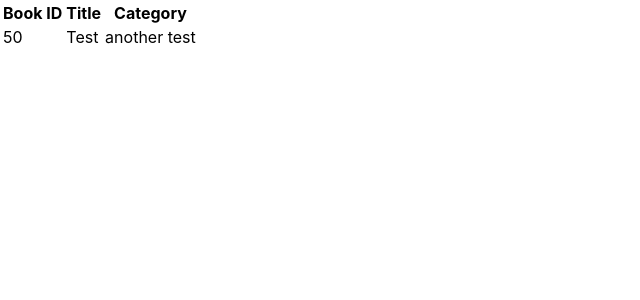
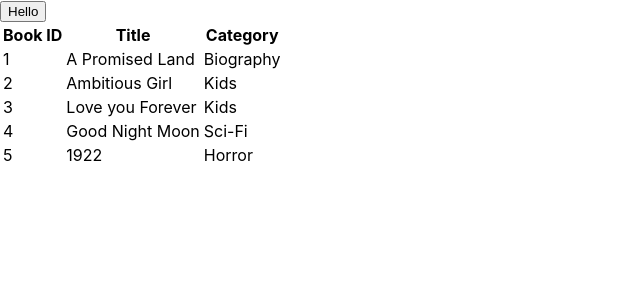
Before and after one commit to MarilenaRoque/magic-books, a React (Create React App) app: page / in a window 1280 px wide. Shown: the top 300 px of the page, without its empty margins (0-640 px from the left). Built offline with nearby package versions, Linux system fonts and the light colour scheme.

Commit message:
Building Book from bookList
Set map function to display books rows

```diff
--- a/src/components/BooksList.js
+++ b/src/components/BooksList.js
@@ -9,17 +9,25 @@ const removeBookX = () => {
 };
 
 function BooksList({ bookList }) {
-  console.log(bookList);
-    <button type="button" onClick={removeBookX}>Hello</button>;
   return (
     <>
+      <button type="button" onClick={removeBookX}>Hello</button>
       <table>
+        <thead>
           <tr>
             <th>Book ID</th>
             <th>Title</th>
             <th>Category</th>
           </tr>
-          <Book id={50} title="Test" category="another test" />
+        </thead>
+        <tbody>
+          {bookList && bookList.length
+            ? bookList.map(book => {
+              const { id, title, category } = book;
+              return <Book key={Math.random + id} id={id} title={title} category={category} />;
+            })
+            : 'No books yet! :( '}
+        </tbody>
       </table>
     </>
   );
```
Also changed, not shown: 1 other file (tests, documents, lock files or other folders). Lines whose indentation alone changed are shown as unchanged.
